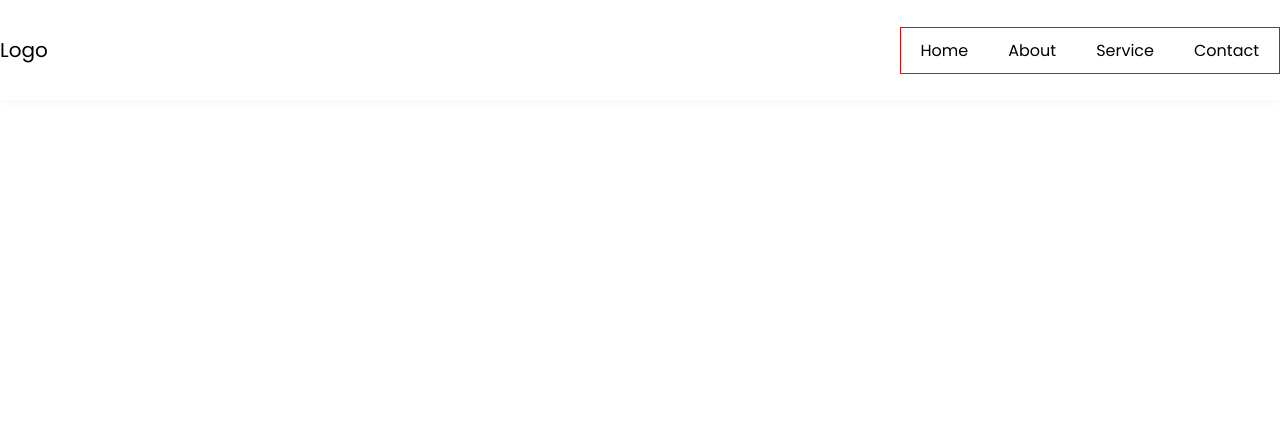
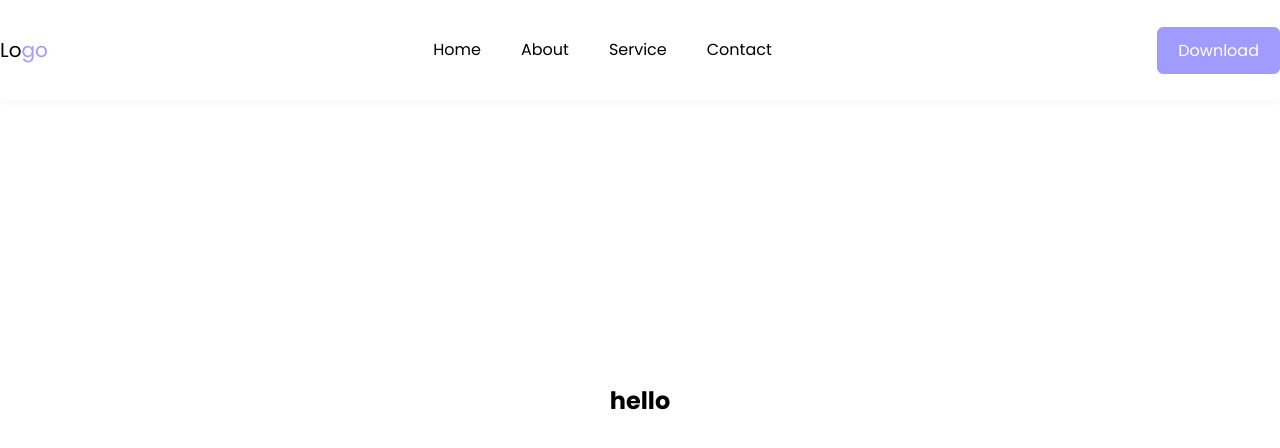
Before and after one commit to rasulbeksoftwareengineer/githubteam, a plain HTML site: page index.html in a window 1280 px wide. Drawn offline with Linux system fonts and the light colour scheme.

Commit message:
header modified

```diff
--- a/assets/css/style.css
+++ b/assets/css/style.css
@@ -7,11 +7,26 @@
 }
 :root{
     --black-color: #000;
+    --primary-color: #a29bfe;
+    --dark-primary-color: #6c5ce7;
+    --white-color: #fff;
+}
+.btn{
+    padding: 10px 20px;
+    border-radius: 6px;
+    border: 1px solid  var(--primary-color);
+}
+.btn:hover,.btn-primary{
+    background-color: var(--primary-color);
+    color: var(--white-color);
+}
+.btn-primary:hover{
+    background-color: var(--dark-primary-color);
 }
 a{
     text-decoration: none;
 }
-header{
+header,section{
     width: 100%;
     display: flex;
     align-items: center;
@@ -34,11 +49,25 @@ header{
     font-size: 20px;
     color: var(--black-color);
 }
+.logo span{
+    color: var(--primary-color);
+}
 .navbar{
     display: flex;
-    border: 1px solid red;
 }
 .navbar a{
     padding: 10px 20px;
     color: var(--black-color);
+    border-bottom: 1px solid transparent;
+    transition: 0.4s;
 }
+.navbar a:hover{
+    color: var(--primary-color);
+    border-color: var(--primary-color);
+}
+
+/* * ------------Home----------------- */
+
+#home{
+    height: 100vh;
+}
--- a/index.html
+++ b/index.html
@@ -9,14 +9,20 @@
 <body>
     <header>
         <div class="container row">
-            <a href="#" class="logo">Logo</a>
+            <a href="#" class="logo">Lo<span>go</span></a>
             <nav class="navbar">
                 <a href="#">Home</a>
                 <a href="#">About</a>
                 <a href="#">Service</a>
                 <a href="#">Contact</a>
             </nav>
+            <a href="#" class="btn btn-primary">
+                Download
+            </a>
         </div>
     </header>
+    <section id="home">
+        <h1>hello</h1>
+    </section>
 </body>
 </html>
```
